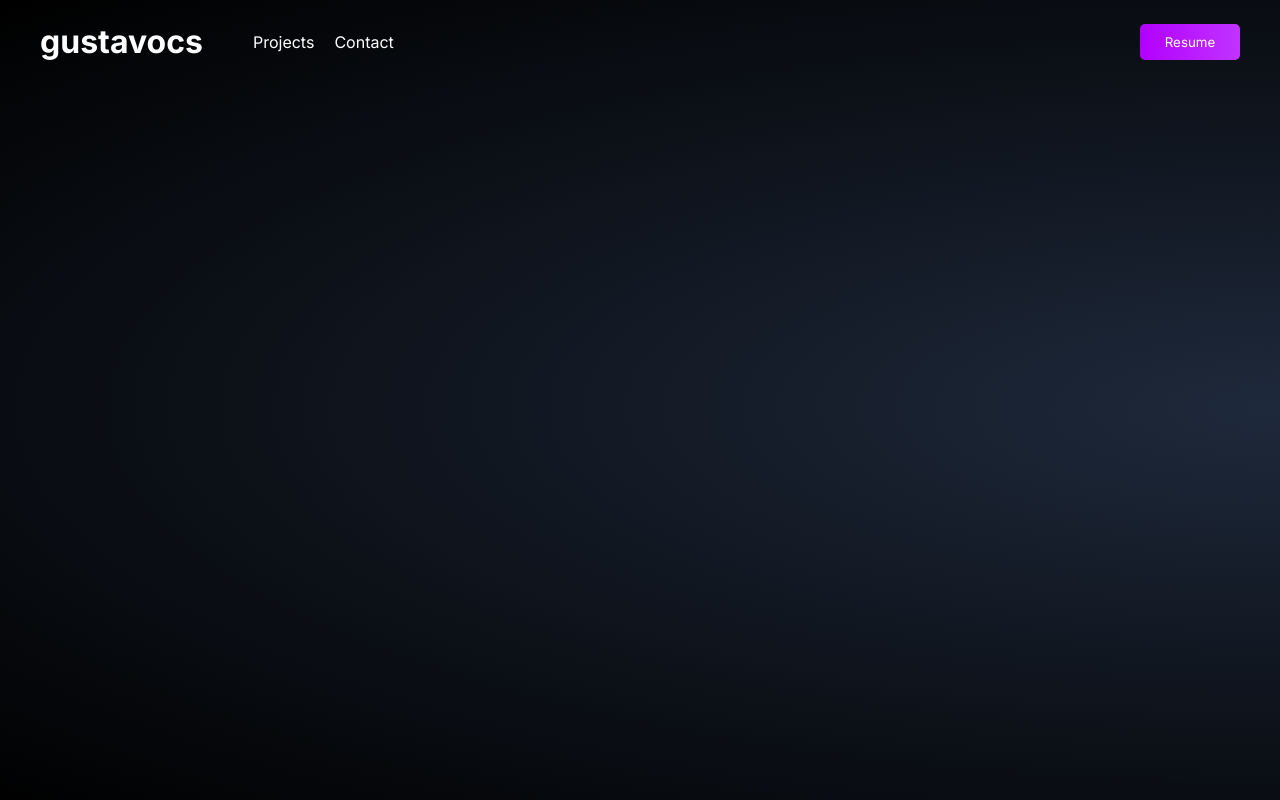
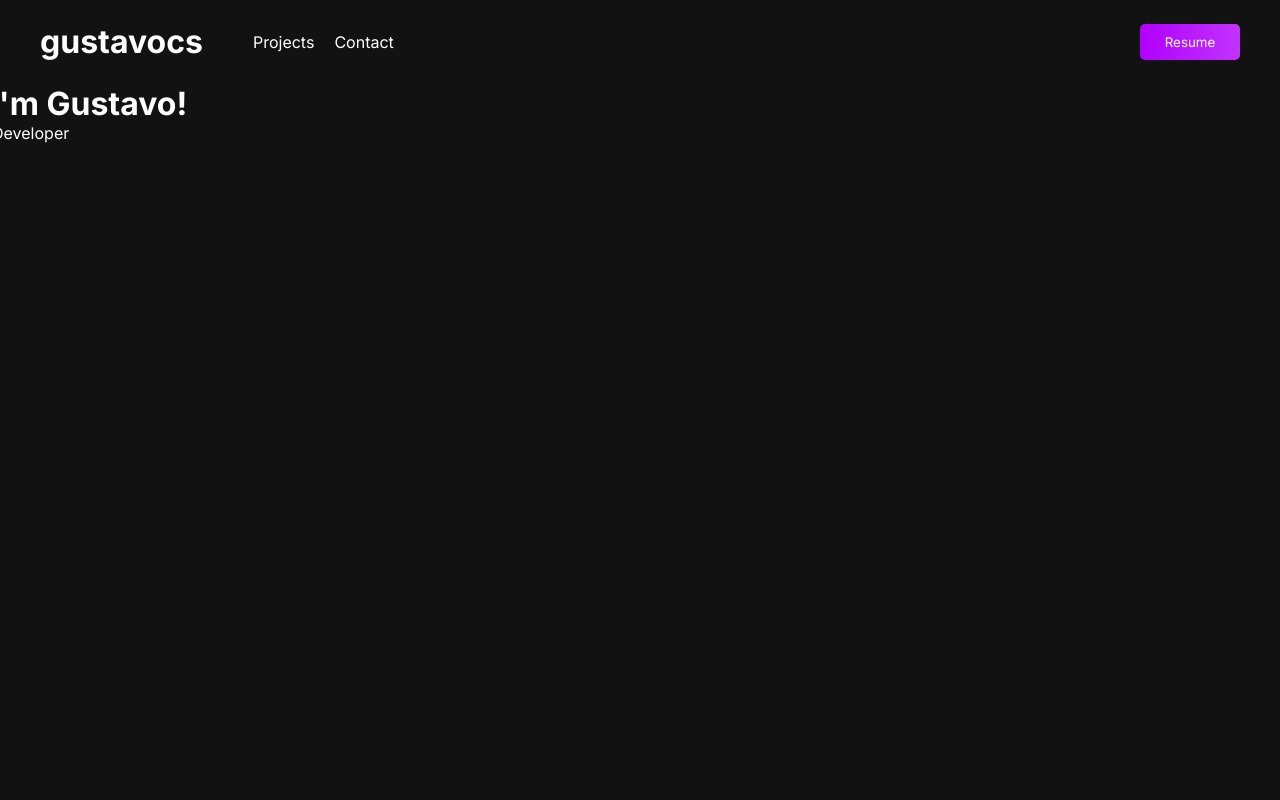
Before and after one commit to gustavocsak/portfolio, a React (Create React App) app: page / in a window 1280 px wide. Built offline with nearby package versions, Linux system fonts and the light colour scheme; the HTML template or start-up script is replaced by a standard one.

Commit message:
Started hero section

```diff
--- a/src/App.js
+++ b/src/App.js
@@ -17,8 +17,8 @@ const Container = styled.div`
 
 
 
-    background-color: rgb(0, 0, 0);
-    background-image: radial-gradient(at 100% 51%, rgb(30, 41, 59) 0, transparent 100%);
+    background-color: #121212;
+    /* background-image: radial-gradient(at 100% 51%, rgb(30, 41, 59) 0, transparent 100%); */
 
 
 `
--- a/src/components/Hero.js
+++ b/src/components/Hero.js
@@ -11,11 +11,44 @@ const Section = styled.div`
     justify-content: space-between;
 `
 
+const Container = styled.div`
+    height: 100vh;
+    scroll-snap-align: center;
+    width: 1400px;
+    display: flex;
+    justify-content: space-between;
+`
+
+const Intro = styled.div`
+
+`
+
+const Three = styled.div`
+
+`
+
+const Title = styled.h1`
+`
+
+const Subtitle = styled.div`
+
+`
+
 
 const Hero = () => {
   return (
     <Section>
         <Navbar />
+        <Container>
+            <Intro>
+                <Title>Hi, I'm Gustavo!</Title>
+                {/* some animation later for this: */}
+                <Subtitle>Junior Developer</Subtitle>
+            </Intro>
+            <Three>
+                {/* some 3d background using threejs, do it later */}
+            </Three>
+        </Container>
     </Section>
   )
 }
```
